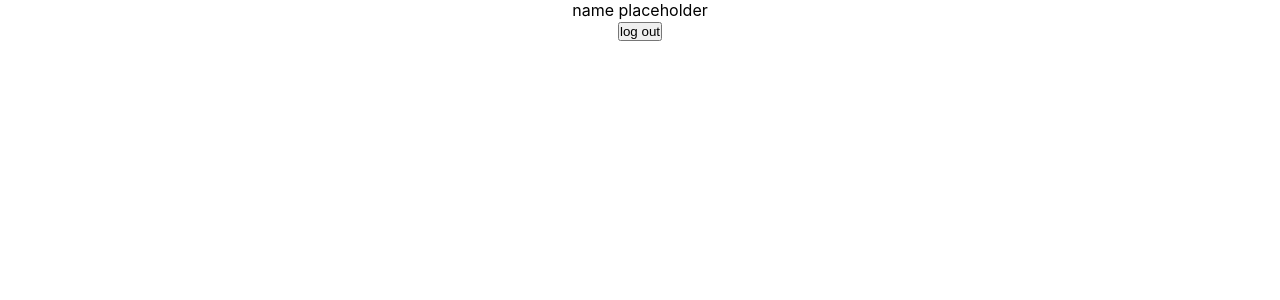
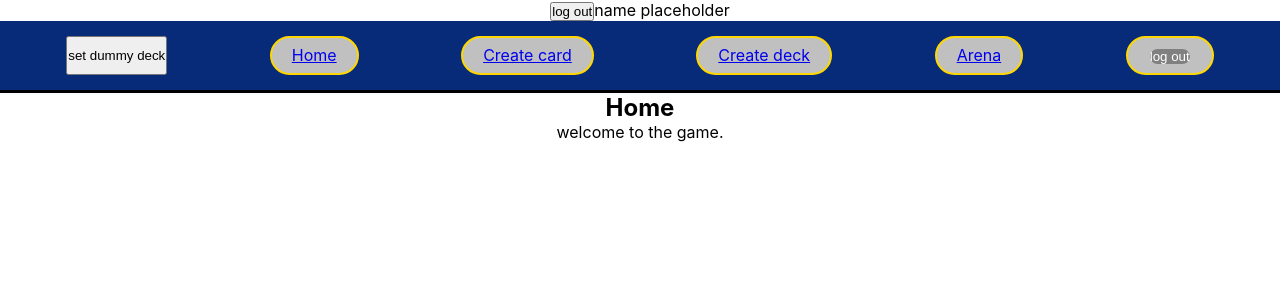
Before and after one commit to b-blom/react-sandbox, a React (Create React App) app: page / in a window 1280 px wide. Both pictures are taken after a click on the button "log in". Shown: the top 300 px of the page. Built offline with nearby package versions, Linux system fonts and the light colour scheme.

Commit message:
crude login

```diff
--- a/src/Authorizer.jsx
+++ b/src/Authorizer.jsx
@@ -10,10 +10,9 @@ export default function Authorizer() {
     <div>
       {loggedIn ? (
         <div>
-					{/* 	// <GameRouter logout={() => setLoggedIn(false)} /> */}
+          <button onClick={() => setLoggedIn(false)}>log out</button>
           {loggedIn && 'name placeholder'}
-					<br />
-					<button onClick={() => setLoggedIn(false)}>log out</button>
+          <GameRouter logout={() => setLoggedIn(false)} />
         </div>
       ) : (
         <Login login={() => setLoggedIn(true)} />
```
Lines whose indentation alone changed are shown as unchanged.
